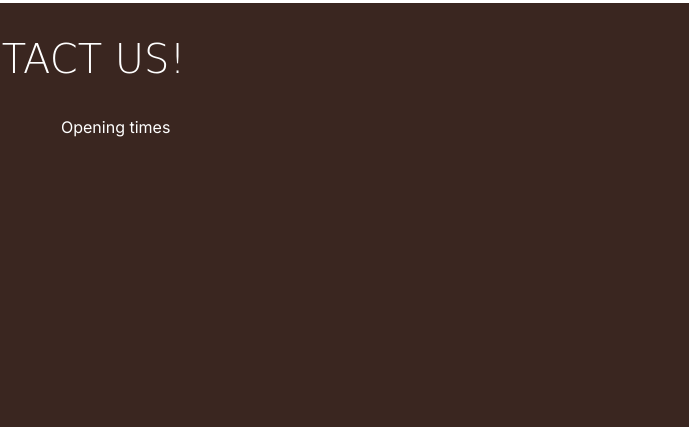
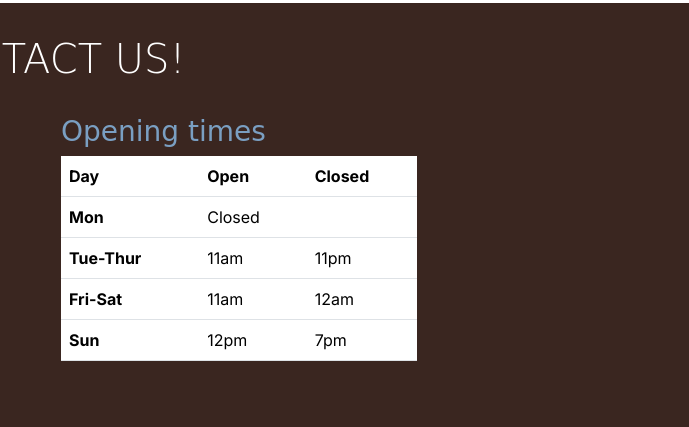
Before and after one commit to DanBaloiu/boardwalk-games, a plain HTML site: page index.html in a window 1280 px wide. Shown: the part 1105-1532 px from the top of the page, 591-1280 px from the left. Drawn offline with nearby package versions, Linux system fonts and the light colour scheme; a web font is replaced by a local one.

Commit message:
Add apening times table

```diff
--- a/index.html
+++ b/index.html
@@ -215,7 +215,40 @@
                     </div>
                 </div>
                 <!-- Opening times -->
-                <div class="col-12 col-md-6 col-xl-4">Opening times</div>
+                <div class="col-12 col-md-6 col-xl-4">
+                    <h3 class="sub-heading-color">Opening times</h3>
+                    <table class="table">
+                        <thead>
+                            <tr>
+                                <th scope="col">Day</th>
+                                <th scope="col">Open</th>
+                                <th scope="col">Closed</th>
+                            </tr>
+                        </thead>
+                        <tbody>
+                            <tr>
+                                <th scope="row">Mon</th>
+                                <td>Closed</td>
+                                <td></td>
+                            </tr>
+                            <tr>
+                                <th scope="row">Tue-Thur</th>
+                                <td>11am</td>
+                                <td>11pm</td>
+                            </tr>
+                            <tr>
+                                <th scope="row">Fri-Sat</th>
+                                <td>11am</td>
+                                <td>12am</td>
+                            </tr>
+                            <tr>
+                                <th scope="row">Sun</th>
+                                <td>12pm</td>
+                                <td>7pm</td>
+                            </tr>
+                        </tbody>
+                    </table>
+                </div>
             </div>
         </div>
     </footer>
```
